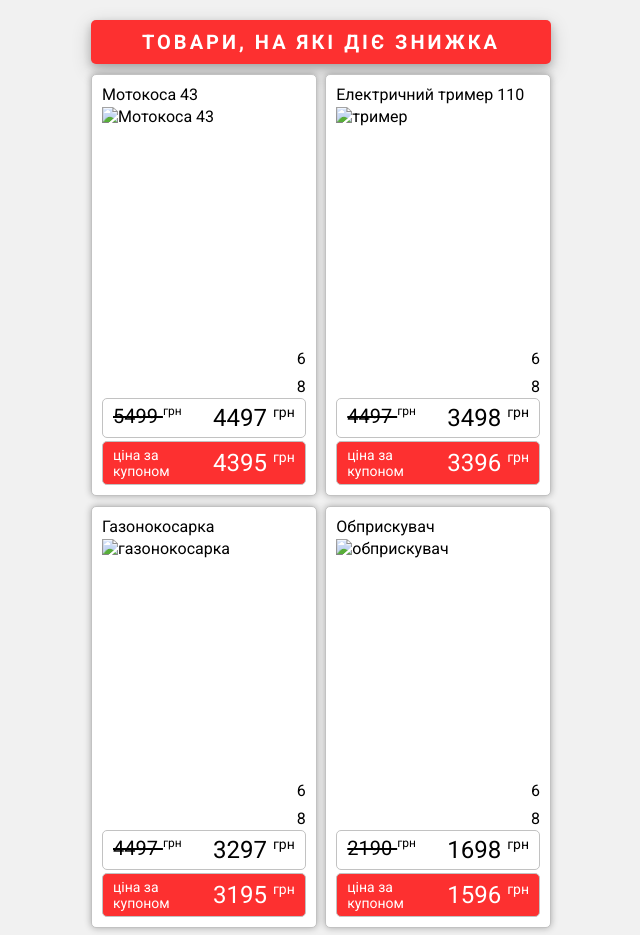
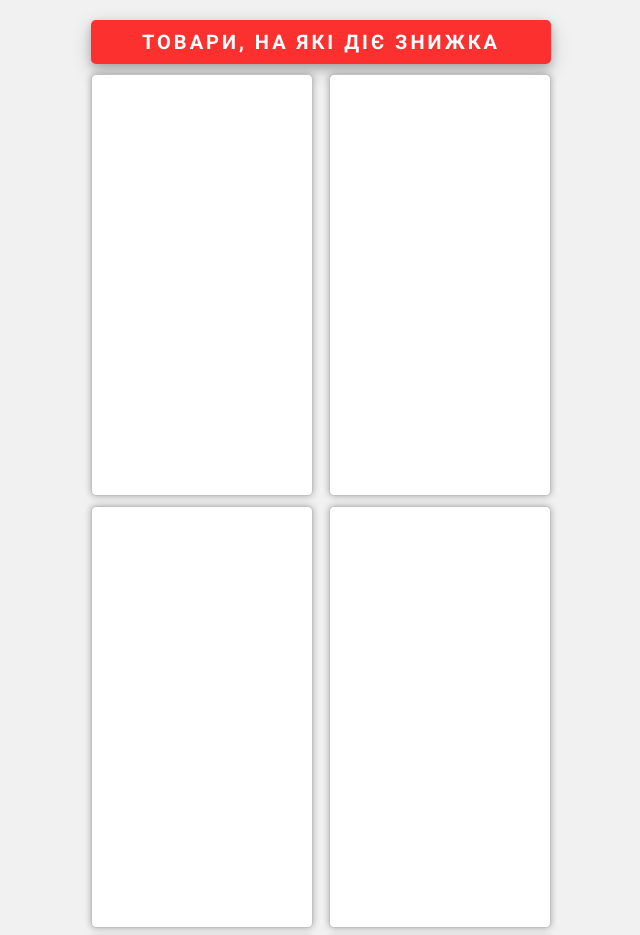
Before and after one commit to Nayborodin/GameMarket_Nayborodin, a plain HTML site: page market.html in a window 1280 px wide. Shown: the top 935 px of the page, without its empty margins (319-959 px from the left). Drawn offline with Linux system fonts and the light colour scheme.

Commit message:
добавили market.js

```diff
--- a/market.html
+++ b/market.html
@@ -11,107 +11,8 @@
     <content>
 
         <div class="title">Товари, на які діє знижка</div>
-
-        <div class="items">
-            <div class="item">
-
-                <div class="item-title">Мотокоса 43</div>
-
-                <div class="item-image">
-                    <img scr="img-market/1.png" alt="Мотокоса 43">
-                </div>
-
-                <div class="parts-pay">
-                    <div><img scr="img-market/mono-lapka.png" alt="">6</div>
-                    <div><img scr="img-market/pb.png" alt="">8</div>
-                </div>
-
-                <div class="price">
-                    <div><span>5499 </span><sup>грн</sup></div>
-                    <div><span>4497 </span><sup>грн</sup></div>
-                </div>
-
-                <div class="price bonus">
-                    <div>ціна за купоном</div>
-                    <div><span>4395 </span><sup>грн</sup></div>
-                </div>
-
-            </div>
-
-            <div class="item">
-
-                <div class="item-title">Електричний тример 110</div>
-
-                <div class="item-image">
-                    <img scr="img-market/1.png" alt="тример">
-                </div>
-
-                <div class="parts-pay">
-                    <div><img scr="img-market/mono-lapka.png" alt="">6</div>
-                    <div><img scr="img-market/pb.png" alt="">8</div>
-                </div>
-
-                <div class="price">
-                    <div><span>4497 </span><sup>грн</sup></div>
-                    <div><span>3498 </span><sup>грн</sup></div>
-                </div>
-
-                <div class="price bonus">
-                    <div>ціна за купоном</div>
-                    <div><span>3396 </span><sup>грн</sup></div>
-                </div>
-
-            </div>
-
-            <div class="item">
-
-                <div class="item-title">Газонокосарка</div>
-
-                <div class="item-image">
-                    <img scr="img-market/1.png" alt="газонокосарка">
-                </div>
-
-                <div class="parts-pay">
-                    <div><img scr="img-market/mono-lapka.png" alt="">6</div>
-                    <div><img scr="img-market/pb.png" alt="">8</div>
-                </div>
-
-                <div class="price">
-                    <div><span>4497 </span><sup>грн</sup></div>
-                    <div><span>3297 </span><sup>грн</sup></div>
-                </div>
-
-                <div class="price bonus">
-                    <div>ціна за купоном</div>
-                    <div><span>3195 </span><sup>грн</sup></div>
-                </div>
-
-            </div>
-
-            <div class="item">
-
-                <div class="item-title">Обприскувач</div>
-
-                <div class="item-image">
-                    <img scr="img-market/1.png" alt="обприскувач">
-                </div>
-
-                <div class="parts-pay">
-                    <div><img scr="img-market/mono-lapka.png" alt="">6</div>
-                    <div><img scr="img-market/pb.png" alt="">8</div>
-                </div>
-
-                <div class="price">
-                    <div><span>2190 </span><sup>грн</sup></div>
-                    <div><span>1698 </span><sup>грн</sup></div>
-                </div>
-
-                <div class="price bonus">
-                    <div>ціна за купоном</div>
-                    <div><span>1596 </span><sup>грн</sup></div>
-                </div>
-
-            </div>
+<!--блок товарів-->
+        <div id="items" class="items">
 
         </div>
         <div clas="contacts">
@@ -119,15 +20,16 @@
             <p>вул. Київська, 106</p>
             <p>+38 (067) 414-53-30*</p>
         </div>
-        <div>*Знижка в розмірі сто
-            гривень діє a Lorem, ipsum dolor
-            sit amet consectetur adipisicing elit. Quas officia
-            distinctio itaque quisquam
-            ratione fugit, incidunt sint, corporis iusto inventore facere. Voluptates, tenetur. Veritatis ex
-            provident facilis, suscipit eaque minima. Lorem ipsum
-            dolor, sit amet consectetur adipisicing elit. Corrupti quas tempore fugiat. Expedita,
-            accusantium laborum soluta officiis,
+        <div>*Знижка в розмірі сто гривень діє a Lorem, ipsum dolor sit amet consectetur adipisicing
+            elit. Quas officia distinctio itaque quisquam ratione fugit, incidunt sint, corporis
+            iusto inventore facere.
+            Voluptates, tenetur. Veritatis ex provident facilis, suscipit eaque minima. Lorem ipsum
+            dolor, sit amet
+            consectetur adipisicing elit. Corrupti quas tempore fugiat. Expedita, accusantium
+            laborum soluta officiis,
             autem</div>
     </content>
+
+    <script src="market.js"></script>
 </body>
 </html>
--- /dev/null
+++ b/market.js
@@ -0,0 +1,24 @@
+
+//Перевірка підключеного файлу
+console.log('Перевірка підключеного файлу скриптів market.js')
+
+//отримання елементу з ідентифікатором items
+let itemsDiv=document.getElementById("items");
+
+//перевірка існування знайденого блоку
+if (itemsDiv) {
+    //вивід знайденого елементу
+    console.log(itemsDiv)
+    //вивід значення поля знайденого елементу
+    console.log('Поле classList: ', itemsDiv.classList)
+    console.log('Поле id: ', itemsDiv.id)
+    console.log('Поле clientWidth: ', itemsDiv.clientWidth)
+    console.log('Поле innerHTML: ', itemsDiv.innerHTML)
+
+    for (i=0; i < 100; i++) {
+        itemsDiv.innerHTML += '<div class="item"></div>'
+    }
+} else {
+    //вивід повідомлення про не знайдений блок
+    console.log('Блок товарів не знайдено')
+}
```
Also changed, not shown: 1 other file.
